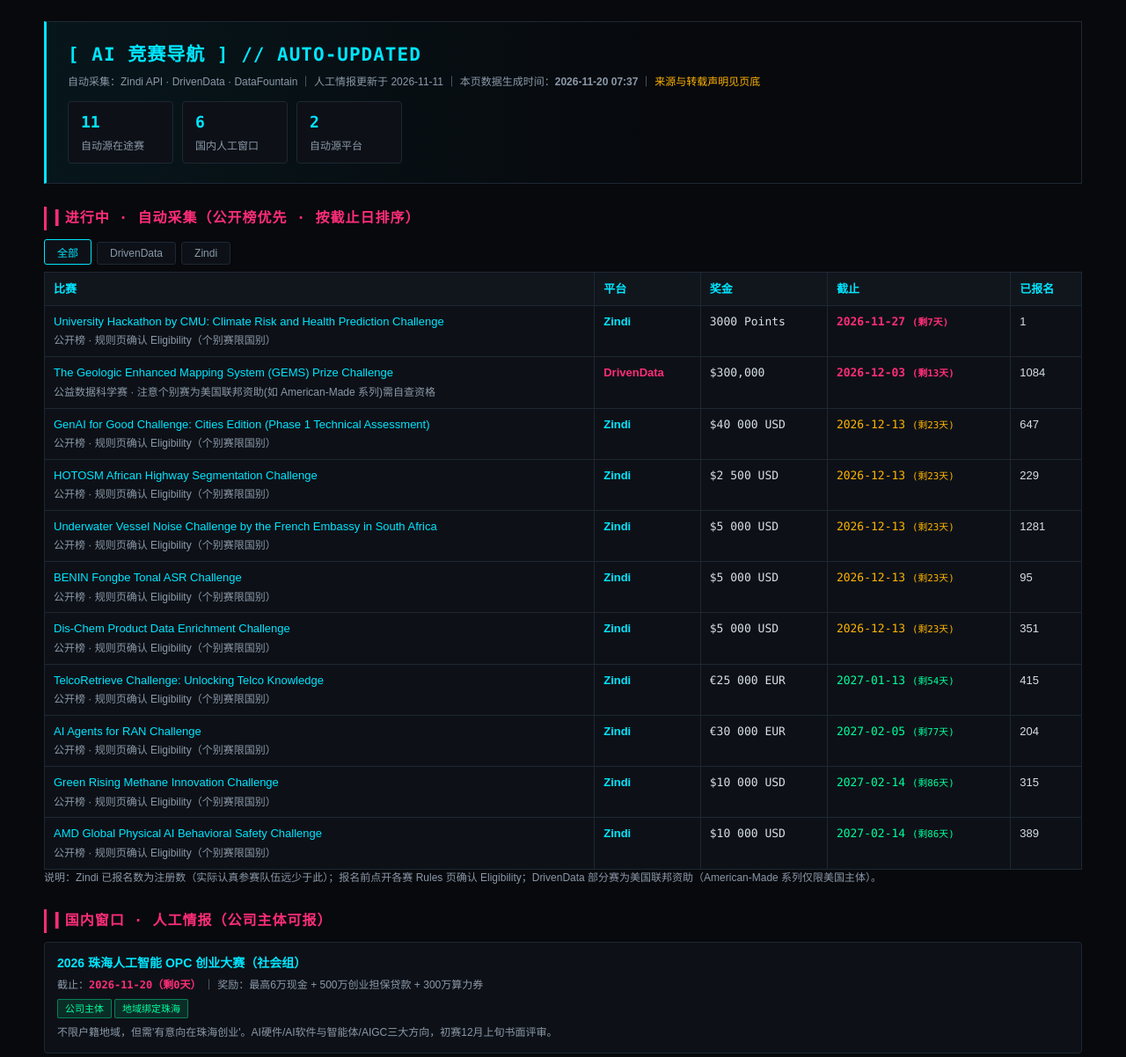
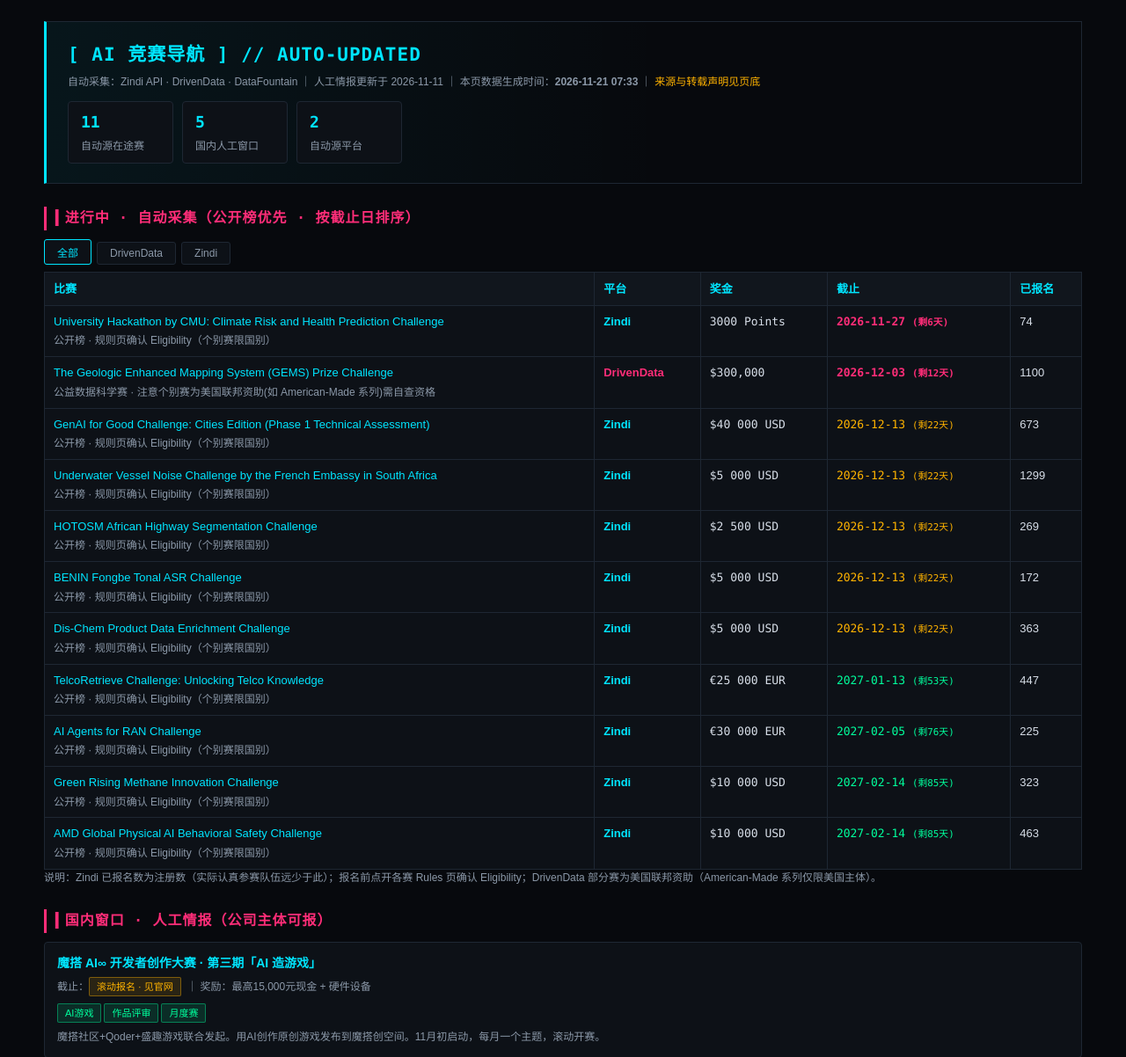
Before and after one commit to moonstack/ai-arena, a plain HTML site: page index.html in a window 1280 px wide. Shown: the top 1202 px of the page at 88% size. Drawn offline with Linux system fonts and the light colour scheme.

Commit message:
chore: auto update 2026-11-21

```diff
--- a/index.html
+++ b/index.html
@@ -55,10 +55,10 @@ footer{margin-top:32px;padding-top:14px;border-top:1px solid var(--line);color:v
 <header>
   <h1>[ AI 竞赛导航 ] // AUTO-UPDATED</h1>
   <div class="meta">自动采集：Zindi API · DrivenData · DataFountain ｜ 人工情报更新于 2026-11-11 ｜
-  本页数据生成时间：<b>2026-11-20 07:37</b> ｜ <a href="#source-note" style="color:var(--amber)">来源与转载声明见页底</a></div>
+  本页数据生成时间：<b>2026-11-21 07:33</b> ｜ <a href="#source-note" style="color:var(--amber)">来源与转载声明见页底</a></div>
   <div class="stats">
     <div class="stat"><b>11</b><span>自动源在途赛</span></div>
-    <div class="stat"><b>6</b><span>国内人工窗口</span></div>
+    <div class="stat"><b>5</b><span>国内人工窗口</span></div>
     <div class="stat"><b>2</b><span>自动源平台</span></div>
   </div>
 </header>
@@ -69,22 +69,21 @@ footer{margin-top:32px;padding-top:14px;border-top:1px solid var(--line);color:v
 <div class="filters"><button class="on" data-f="ALL">全部</button><button data-f="DrivenData">DrivenData</button><button data-f="Zindi">Zindi</button></div>
 <table id="live">
 <tr><th>比赛</th><th>平台</th><th>奖金</th><th>截止</th><th>已报名</th></tr>
-<tr data-p="Zindi"><td><a href="https://zindi.africa/competitions/climate-risk-health-prediction-cmu-hackathon" target="_blank">University Hackathon by CMU: Climate Risk and Health Prediction Challenge</a><br><span class="small">公开榜 · 规则页确认 Eligibility（个别赛限国别）</span></td><td><b style="color:#00e5ff">Zindi</b></td><td class="mono" style="font-family:Consolas">3000 Points</td><td><span class="urgent">2026-11-27 <small>(剩7天)</small></span></td><td>1</td></tr>
-<tr data-p="DrivenData"><td><a href="https://www.drivendata.org/competitions/306/competition-doe-gems/" target="_blank">The Geologic Enhanced Mapping System (GEMS) Prize Challenge</a><br><span class="small">公益数据科学赛 · 注意个别赛为美国联邦资助(如 American-Made 系列)需自查资格</span></td><td><b style="color:#ff2d78">DrivenData</b></td><td class="mono" style="font-family:Consolas">$300,000</td><td><span class="urgent">2026-12-03 <small>(剩13天)</small></span></td><td>1084</td></tr>
-<tr data-p="Zindi"><td><a href="https://zindi.africa/competitions/GenAI-for-Good-Challenge" target="_blank">GenAI for Good Challenge: Cities Edition (Phase 1 Technical Assessment)</a><br><span class="small">公开榜 · 规则页确认 Eligibility（个别赛限国别）</span></td><td><b style="color:#00e5ff">Zindi</b></td><td class="mono" style="font-family:Consolas">$40 000 USD</td><td><span class="soon">2026-12-13 <small>(剩23天)</small></span></td><td>647</td></tr>
-<tr data-p="Zindi"><td><a href="https://zindi.africa/competitions/hotosm-african-highway-segmentation" target="_blank">HOTOSM African Highway Segmentation Challenge</a><br><span class="small">公开榜 · 规则页确认 Eligibility（个别赛限国别）</span></td><td><b style="color:#00e5ff">Zindi</b></td><td class="mono" style="font-family:Consolas">$2 500 USD</td><td><span class="soon">2026-12-13 <small>(剩23天)</small></span></td><td>229</td></tr>
-<tr data-p="Zindi"><td><a href="https://zindi.africa/competitions/french-embassy-underwater-vessel-noise-challenge" target="_blank">Underwater Vessel Noise Challenge by the French Embassy in South Africa</a><br><span class="small">公开榜 · 规则页确认 Eligibility（个别赛限国别）</span></td><td><b style="color:#00e5ff">Zindi</b></td><td class="mono" style="font-family:Consolas">$5 000 USD</td><td><span class="soon">2026-12-13 <small>(剩23天)</small></span></td><td>1281</td></tr>
-<tr data-p="Zindi"><td><a href="https://zindi.africa/competitions/frugal-tonal-asr-challenge-for-fongbe" target="_blank">BENIN Fongbe Tonal ASR Challenge</a><br><span class="small">公开榜 · 规则页确认 Eligibility（个别赛限国别）</span></td><td><b style="color:#00e5ff">Zindi</b></td><td class="mono" style="font-family:Consolas">$5 000 USD</td><td><span class="soon">2026-12-13 <small>(剩23天)</small></span></td><td>95</td></tr>
-<tr data-p="Zindi"><td><a href="https://zindi.africa/competitions/dischem-product-data-entichment-challenge" target="_blank">Dis-Chem Product Data Enrichment Challenge</a><br><span class="small">公开榜 · 规则页确认 Eligibility（个别赛限国别）</span></td><td><b style="color:#00e5ff">Zindi</b></td><td class="mono" style="font-family:Consolas">$5 000 USD</td><td><span class="soon">2026-12-13 <small>(剩23天)</small></span></td><td>351</td></tr>
-<tr data-p="Zindi"><td><a href="https://zindi.africa/competitions/telcoretrieve-challenge-unlocking-telco-knowledge" target="_blank">TelcoRetrieve Challenge: Unlocking Telco Knowledge</a><br><span class="small">公开榜 · 规则页确认 Eligibility（个别赛限国别）</span></td><td><b style="color:#00e5ff">Zindi</b></td><td class="mono" style="font-family:Consolas">€25 000 EUR</td><td><span class="far">2027-01-13 <small>(剩54天)</small></span></td><td>415</td></tr>
-<tr data-p="Zindi"><td><a href="https://zindi.africa/competitions/ai-agents-for-ran-challenge" target="_blank">AI Agents for RAN Challenge</a><br><span class="small">公开榜 · 规则页确认 Eligibility（个别赛限国别）</span></td><td><b style="color:#00e5ff">Zindi</b></td><td class="mono" style="font-family:Consolas">€30 000 EUR</td><td><span class="far">2027-02-05 <small>(剩77天)</small></span></td><td>204</td></tr>
-<tr data-p="Zindi"><td><a href="https://zindi.africa/competitions/green-rising-methane-innovation-challenge" target="_blank">Green Rising Methane Innovation Challenge</a><br><span class="small">公开榜 · 规则页确认 Eligibility（个别赛限国别）</span></td><td><b style="color:#00e5ff">Zindi</b></td><td class="mono" style="font-family:Consolas">$10 000 USD</td><td><span class="far">2027-02-14 <small>(剩86天)</small></span></td><td>315</td></tr>
-<tr data-p="Zindi"><td><a href="https://zindi.africa/competitions/amd-global-physical-ai-safety-challenge" target="_blank">AMD Global Physical AI Behavioral Safety Challenge</a><br><span class="small">公开榜 · 规则页确认 Eligibility（个别赛限国别）</span></td><td><b style="color:#00e5ff">Zindi</b></td><td class="mono" style="font-family:Consolas">$10 000 USD</td><td><span class="far">2027-02-14 <small>(剩86天)</small></span></td><td>389</td></tr>
+<tr data-p="Zindi"><td><a href="https://zindi.africa/competitions/climate-risk-health-prediction-cmu-hackathon" target="_blank">University Hackathon by CMU: Climate Risk and Health Prediction Challenge</a><br><span class="small">公开榜 · 规则页确认 Eligibility（个别赛限国别）</span></td><td><b style="color:#00e5ff">Zindi</b></td><td class="mono" style="font-family:Consolas">3000 Points</td><td><span class="urgent">2026-11-27 <small>(剩6天)</small></span></td><td>74</td></tr>
+<tr data-p="DrivenData"><td><a href="https://www.drivendata.org/competitions/306/competition-doe-gems/" target="_blank">The Geologic Enhanced Mapping System (GEMS) Prize Challenge</a><br><span class="small">公益数据科学赛 · 注意个别赛为美国联邦资助(如 American-Made 系列)需自查资格</span></td><td><b style="color:#ff2d78">DrivenData</b></td><td class="mono" style="font-family:Consolas">$300,000</td><td><span class="urgent">2026-12-03 <small>(剩12天)</small></span></td><td>1100</td></tr>
+<tr data-p="Zindi"><td><a href="https://zindi.africa/competitions/GenAI-for-Good-Challenge" target="_blank">GenAI for Good Challenge: Cities Edition (Phase 1 Technical Assessment)</a><br><span class="small">公开榜 · 规则页确认 Eligibility（个别赛限国别）</span></td><td><b style="color:#00e5ff">Zindi</b></td><td class="mono" style="font-family:Consolas">$40 000 USD</td><td><span class="soon">2026-12-13 <small>(剩22天)</small></span></td><td>673</td></tr>
+<tr data-p="Zindi"><td><a href="https://zindi.africa/competitions/french-embassy-underwater-vessel-noise-challenge" target="_blank">Underwater Vessel Noise Challenge by the French Embassy in South Africa</a><br><span class="small">公开榜 · 规则页确认 Eligibility（个别赛限国别）</span></td><td><b style="color:#00e5ff">Zindi</b></td><td class="mono" style="font-family:Consolas">$5 000 USD</td><td><span class="soon">2026-12-13 <small>(剩22天)</small></span></td><td>1299</td></tr>
+<tr data-p="Zindi"><td><a href="https://zindi.africa/competitions/hotosm-african-highway-segmentation" target="_blank">HOTOSM African Highway Segmentation Challenge</a><br><span class="small">公开榜 · 规则页确认 Eligibility（个别赛限国别）</span></td><td><b style="color:#00e5ff">Zindi</b></td><td class="mono" style="font-family:Consolas">$2 500 USD</td><td><span class="soon">2026-12-13 <small>(剩22天)</small></span></td><td>269</td></tr>
+<tr data-p="Zindi"><td><a href="https://zindi.africa/competitions/frugal-tonal-asr-challenge-for-fongbe" target="_blank">BENIN Fongbe Tonal ASR Challenge</a><br><span class="small">公开榜 · 规则页确认 Eligibility（个别赛限国别）</span></td><td><b style="color:#00e5ff">Zindi</b></td><td class="mono" style="font-family:Consolas">$5 000 USD</td><td><span class="soon">2026-12-13 <small>(剩22天)</small></span></td><td>172</td></tr>
+<tr data-p="Zindi"><td><a href="https://zindi.africa/competitions/dischem-product-data-entichment-challenge" target="_blank">Dis-Chem Product Data Enrichment Challenge</a><br><span class="small">公开榜 · 规则页确认 Eligibility（个别赛限国别）</span></td><td><b style="color:#00e5ff">Zindi</b></td><td class="mono" style="font-family:Consolas">$5 000 USD</td><td><span class="soon">2026-12-13 <small>(剩22天)</small></span></td><td>363</td></tr>
+<tr data-p="Zindi"><td><a href="https://zindi.africa/competitions/telcoretrieve-challenge-unlocking-telco-knowledge" target="_blank">TelcoRetrieve Challenge: Unlocking Telco Knowledge</a><br><span class="small">公开榜 · 规则页确认 Eligibility（个别赛限国别）</span></td><td><b style="color:#00e5ff">Zindi</b></td><td class="mono" style="font-family:Consolas">€25 000 EUR</td><td><span class="far">2027-01-13 <small>(剩53天)</small></span></td><td>447</td></tr>
+<tr data-p="Zindi"><td><a href="https://zindi.africa/competitions/ai-agents-for-ran-challenge" target="_blank">AI Agents for RAN Challenge</a><br><span class="small">公开榜 · 规则页确认 Eligibility（个别赛限国别）</span></td><td><b style="color:#00e5ff">Zindi</b></td><td class="mono" style="font-family:Consolas">€30 000 EUR</td><td><span class="far">2027-02-05 <small>(剩76天)</small></span></td><td>225</td></tr>
+<tr data-p="Zindi"><td><a href="https://zindi.africa/competitions/green-rising-methane-innovation-challenge" target="_blank">Green Rising Methane Innovation Challenge</a><br><span class="small">公开榜 · 规则页确认 Eligibility（个别赛限国别）</span></td><td><b style="color:#00e5ff">Zindi</b></td><td class="mono" style="font-family:Consolas">$10 000 USD</td><td><span class="far">2027-02-14 <small>(剩85天)</small></span></td><td>323</td></tr>
+<tr data-p="Zindi"><td><a href="https://zindi.africa/competitions/amd-global-physical-ai-safety-challenge" target="_blank">AMD Global Physical AI Behavioral Safety Challenge</a><br><span class="small">公开榜 · 规则页确认 Eligibility（个别赛限国别）</span></td><td><b style="color:#00e5ff">Zindi</b></td><td class="mono" style="font-family:Consolas">$10 000 USD</td><td><span class="far">2027-02-14 <small>(剩85天)</small></span></td><td>463</td></tr>
 </table>
 <p class="small">说明：Zindi 已报名数为注册数（实际认真参赛队伍远少于此）；报名前点开各赛 Rules 页确认 Eligibility；DrivenData 部分赛为美国联邦资助（American-Made 系列仅限美国主体）。</p>
 
 <h2>▍国内窗口 · 人工情报（公司主体可报）</h2>
-<div class="card"><h3><a href="https://zhrsj.zhuhai.gov.cn/zw/zdlyxxgk/gzdt/content/post_3955717.html" target="_blank">2026 珠海人工智能 OPC 创业大赛（社会组）</a></h3><div class="small">截止：<span class="urgent">2026-11-20（剩0天）</span> ｜ 奖励：最高6万现金 + 500万创业担保贷款 + 300万算力券</div><div style="margin:4px 0"><span class="t-go tag">公司主体</span><span class="t-go tag">地域绑定珠海</span></div><div class="small">不限户籍地域，但需&#x27;有意向在珠海创业&#x27;。AI硬件/AI软件与智能体/AIGC三大方向，初赛12月上旬书面评审。</div></div>
 <div class="card"><h3><a href="https://www.163.com/dy/article/LBAD8SJU0511D3QS.html" target="_blank">魔搭 AI∞ 开发者创作大赛 · 第三期「AI 造游戏」</a></h3><div class="small">截止：<span class="t-mid tag">滚动报名 · 见官网</span> ｜ 奖励：最高15,000元现金 + 硬件设备</div><div style="margin:4px 0"><span class="t-go tag">AI游戏</span><span class="t-go tag">作品评审</span><span class="t-go tag">月度赛</span></div><div class="small">魔搭社区+Qoder+盛趣游戏联合发起。用AI创作原创游戏发布到魔搭创空间。11月初启动，每月一个主题，滚动开赛。</div></div>
 <div class="card"><h3><a href="https://mp.weixin.qq.com/s?__biz=MjM5NjUwNzg4Mg==&amp;mid=2702242671&amp;idx=2&amp;sn=92ed1e5a725c4ae3c8eb5f435898e630" target="_blank">2026 波克 AI 游戏创作大赛（BOKE NEW WAVE）</a></h3><div class="small">截止：<span class="t-mid tag">滚动报名 · 见官网</span> ｜ 奖励：入围30强每队最高6000元Token补贴 + 决赛奖金</div><div style="margin:4px 0"><span class="t-go tag">AI游戏</span><span class="t-go tag">文旅/教育题材</span><span class="t-go tag">青年向</span></div><div class="small">11月9日启动，上海线下决赛。作品评审制，波克城市主办。</div></div>
 <div class="card"><h3><a href="https://one.sipac.gov.cn/frzrk/ndaservplat/Apps/sme/index.php?s=/Activity/detail/activityid/3DED20CA-B7EA-92CD-253D-75410BACB779" target="_blank">2026 华为云 OPC 创意大赛</a></h3><div class="small">截止：<span class="t-mid tag">滚动报名 · 见官网</span> ｜ 奖励：算力券 + 全联接大会入场机会</div><div style="margin:4px 0"><span class="t-go tag">开放赛题</span><span class="t-go tag">一人公司友好</span></div><div class="small">以「OPC+AI工具」为核心做创意开发（AI原生应用/工具/智能体等），不设固定赛道，面向独立开发者和创业者。截止时间以官网为准。</div></div>
```
Also changed, not shown: data.json (+22 -22 lines).
